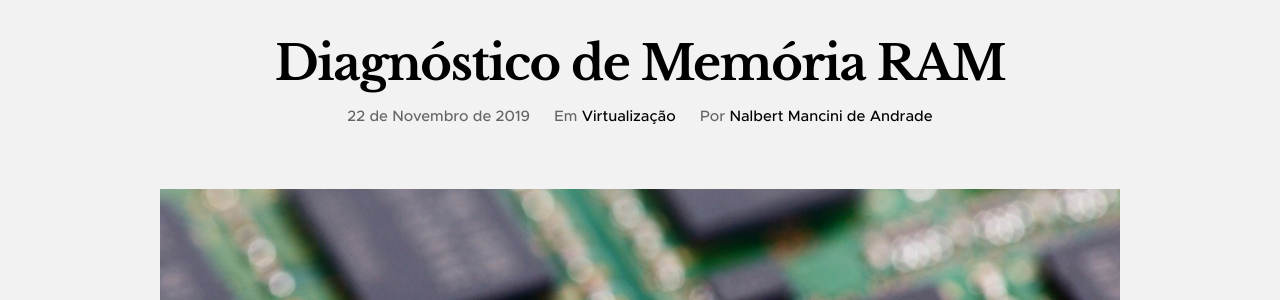
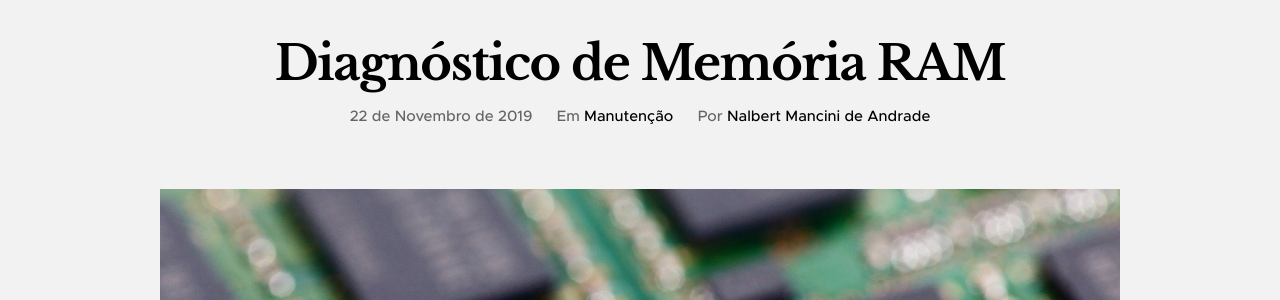
Before and after one commit to ifroariquemes/42, a Jekyll site: the page built from _posts/2019-11-22-dianostico-memoria-ram.md, in a window 1280 px wide and 900 px high. Shown: the part 225-525 px from the top of the window. Built offline with Jekyll 4.4.1, drawn with Linux system fonts in a browser that asks for light colours; some of the changed lines change nothing that is shown.

Commit message:
melhorias

```diff
--- a/_posts/2019-11-22-Nalberty.md
+++ b/_posts/2019-11-22-dianostico-memoria-ram.md
@@ -1,10 +1,10 @@
 ---
 layout: post
 title: "Diagnóstico de Memória RAM"
-categories: ['Virtualização']
+categories: ['Manutenção']
 authors: ['Nalbert Mancini de Andrade']
 tags: []
-description: 'Isto é um modelo de post que você deve seguir para contribuir com o projeto'
+description: 'Descubra se sua memória está com defeito com o MemTest86'
 image: board-22098_1280(1).jpg
 ---
 ### Apresentação
@@ -30,7 +30,9 @@
 
 Na interface do MemTest86 V4 há vários componentes relacionado ao seu computador e, principalmente, a sua memória RAM. Entre eles há informações sobre cada memória em cada slot no computador, como modelo e tipo, no campo “Memory SPD informations “. No primeiro campo superior direito há informações de sua memória, como tamanho e velocidade da memória cache e da memória como um todo. Ao lado Direito há informações do processo da atividade e informações de seu computador, como o tipo de seu processador e velocidade, há informações de porcentagem da atividade, qual teste está sendo executado, eles são numerados a partir de 1, a parte da memória que está sendo testada e o tempo de execução. Abaixo há uma carreira de campos, do lado esquerdo para o lado direito, no primeiro mostra informações de seu processador, como a numeração de cada um, a partir do 0, os estaus, quantos cores está sendo utilizado do total, e temperatura. No segundo há informações de sua memória, como tamanho, velocidade, tipo, modelo, a quantidade de erros e a quantidade de testes completos.
 
-   Para o entendimento do programa é necessário da leitura do manual que vem incluso na iso baixada. Sobre o relatório de erros, ao final de cada teste finalizado é criado um código em HTML no disco, que, posteriormente, é possível abri-lo e visualizar o relatório de erro. Entre os erros há:
+![memtest](/42/images/post/memtest.png)
+
+Para o entendimento do programa é necessário da leitura do manual que vem incluso na iso baixada. Sobre o relatório de erros, ao final de cada teste finalizado é criado um código em HTML no disco, que, posteriormente, é possível abri-lo e visualizar o relatório de erro. Entre os erros há:
 
 ###### Menor erro de endereço:
 
```
Also changed, not shown: images/post/memtest.png (added).
